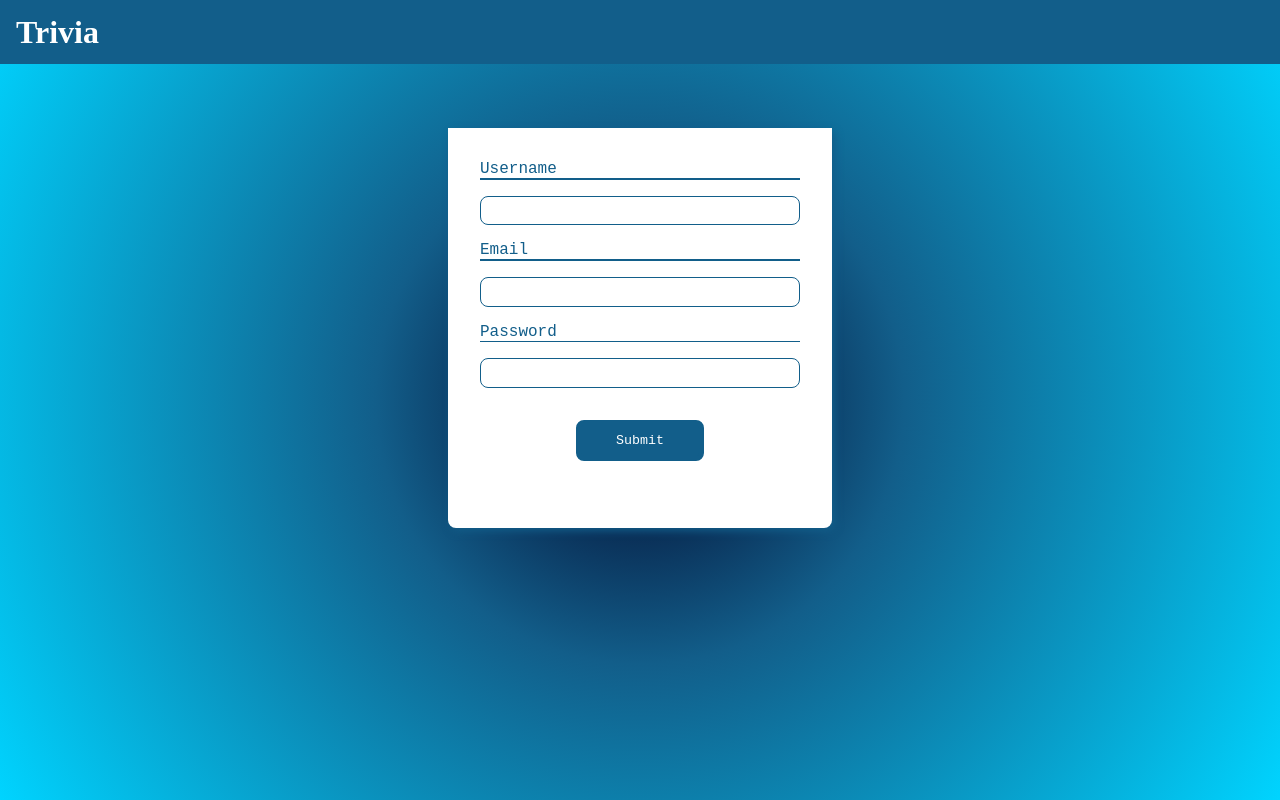
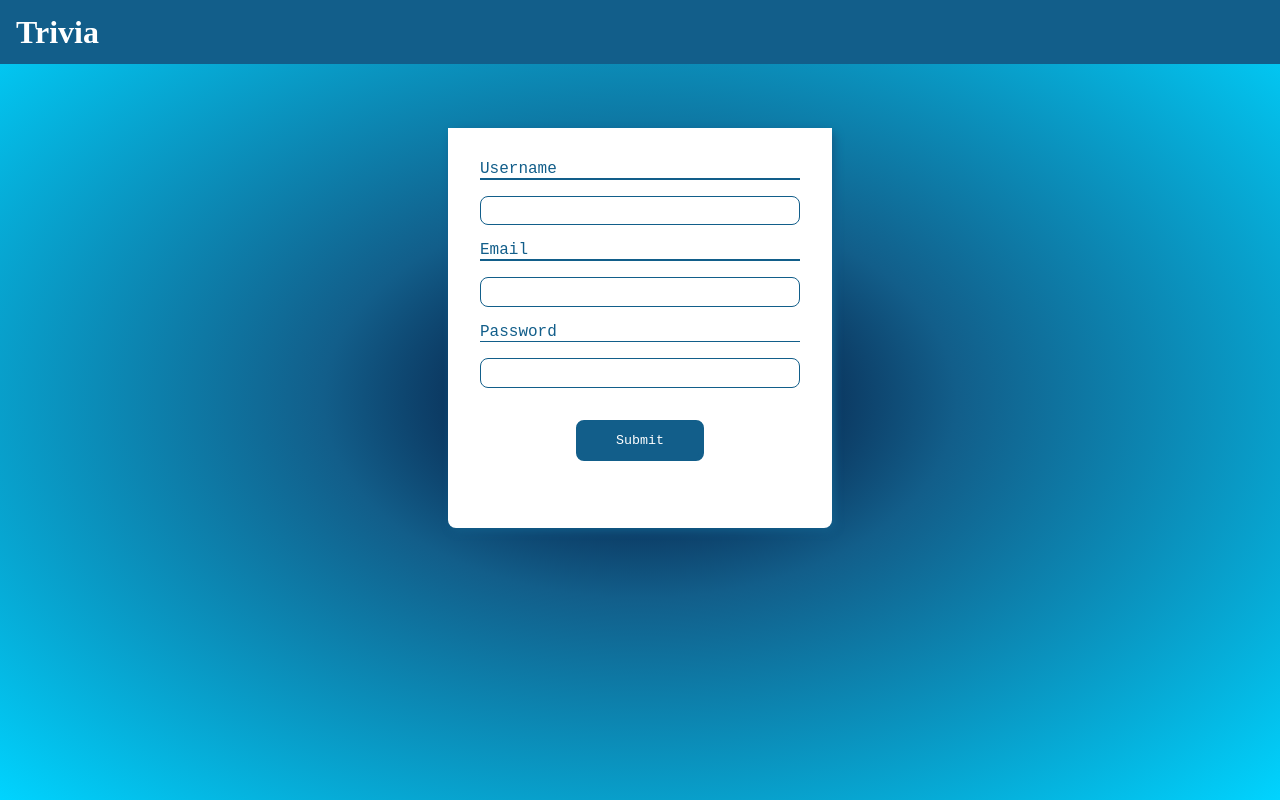
Before and after one commit to AngryWeather/Trivia, a React (Create React App) app: page /trivia/user/register in a window 1280 px wide. Built offline with nearby package versions, Linux system fonts and the light colour scheme.

Commit message:
Change radial gradient

```diff
--- a/src/components/register/register.css
+++ b/src/components/register/register.css
@@ -3,7 +3,7 @@
 }
 
 body {
-  background: radial-gradient(circle, rgb(2, 0, 36) 0%, rgb(18, 94, 138) 35%, rgb(0, 212, 255) 100%);
+  background: repeating-radial-gradient(ellipse, rgb(2, 0, 36) 0%, rgb(18, 94, 138) 35%, rgb(0, 212, 255) 100%);
 }
 
 form {
@@ -68,8 +68,4 @@ button {
     height: 50vh;
     background-color: white;
   }
-  body {
-    background: radial-gradient(circle, rgb(2, 0, 36) 0%, rgb(18, 94, 138) 35%, rgb(0, 212, 255) 100%);
-    background-attachment: fixed;
-  }
 }/*# sourceMappingURL=register.css.map */
--- a/src/components/register/register.scss
+++ b/src/components/register/register.scss
@@ -5,8 +5,8 @@
 }
 
 body {
-  background: radial-gradient(
-    circle,
+  background: repeating-radial-gradient(
+    ellipse,
     rgba(2, 0, 36, 1) 0%,
     rgba(18, 94, 138, 1) 35%,
     rgba(0, 212, 255, 1) 100%
@@ -75,15 +75,4 @@ button {
     height: 50vh;
     background-color: white;
   }
-
-  body {
-    // background-color: white;
-    background: radial-gradient(
-      circle,
-      rgba(2, 0, 36, 1) 0%,
-      rgba(18, 94, 138, 1) 35%,
-      rgba(0, 212, 255, 1) 100%
-    );
-    background-attachment: fixed;
-  }
 }
```
Also changed, not shown: 1 other file (tests, documents, lock files or other folders).
